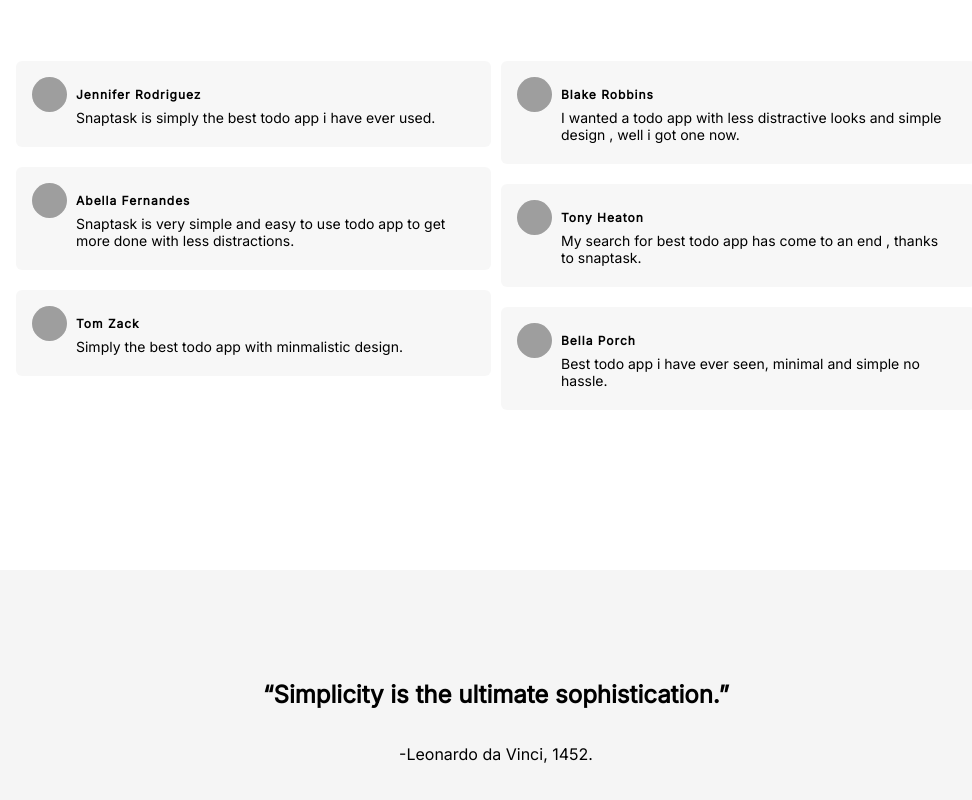
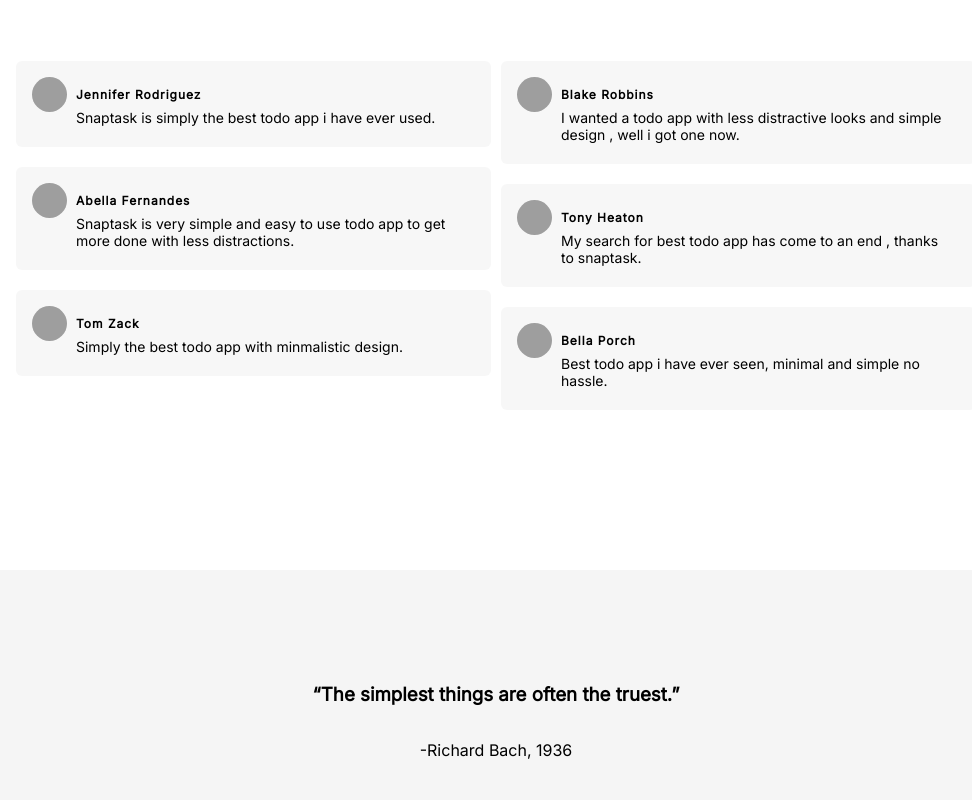
Before and after one commit to therealrinku/robonote, a Next.js app: page / in a window 1280 px wide. Shown: the part 1177-1977 px from the top of the page, without its empty margins (144-1116 px from the left). Built offline with nearby package versions, Linux system fonts and the light colour scheme; grey boxes are pictures that could not be loaded.

Commit message:
random quote genereation done

```diff
--- a/components/HomeSectionFour.js
+++ b/components/HomeSectionFour.js
@@ -1,10 +1,26 @@
 import homeSectionFourStyles from "../styles/HomeSectionFour.module.css";
 
 const HomeSectionFour = () => {
+  const quotes = [
+    {
+      text: "There is no greatness where there is not simplicity, goodness, and truth.",
+      author: "-Leo Tolstoy, 1828",
+    },
+    { text: "Simplicity is the ultimate sophistication.", author: "-Leonardo da Vinci, 1452" },
+    { text: "The simplest things are often the truest.", author: "-Richard Bach, 1936" },
+    {
+      text: "There are two ways to be rich: One is by acquiring much, and the other is by desiring little.",
+      author: "-Jackie French Koller, 1948",
+    },
+  ];
+
+  //randomly selecting quote
+  const selectedQuote = quotes[Math.floor(Math.random() * (3 - 0 + 1)) + 0];
+
   return (
     <div className={homeSectionFourStyles.homeSectionFour}>
-      <h2>“Simplicity is the ultimate sophistication.”</h2>
-      <p>-Leonardo da Vinci, 1452.</p>
+      <h3>“{selectedQuote.text}”</h3>
+      <p>{selectedQuote.author}</p>
     </div>
   );
 };
```
